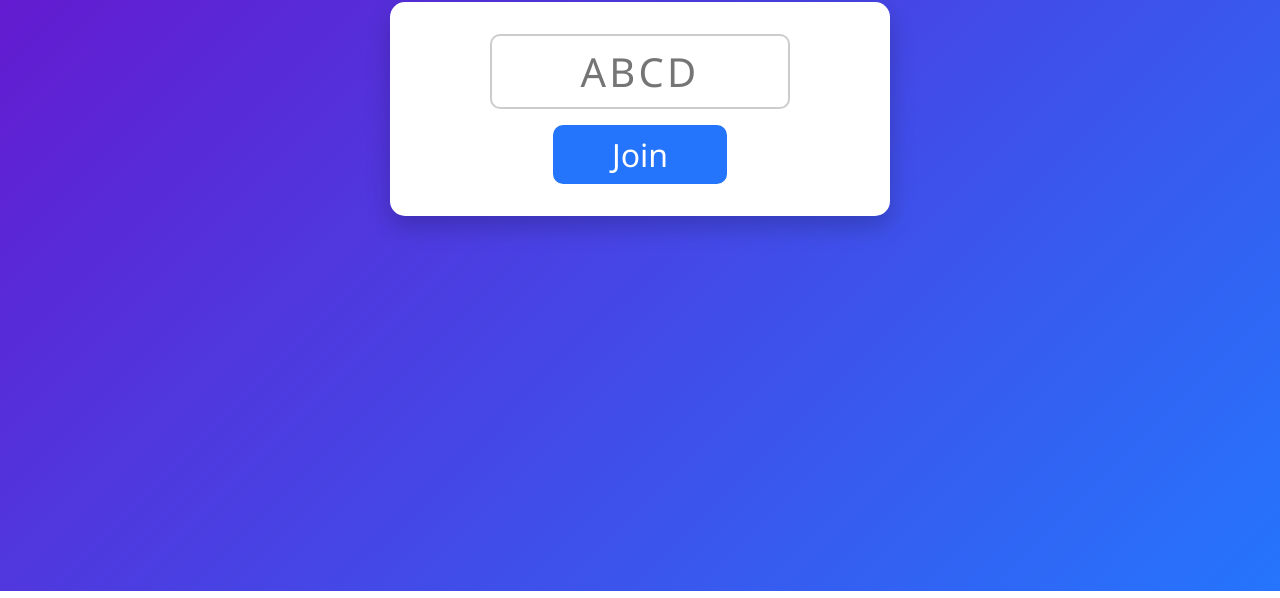
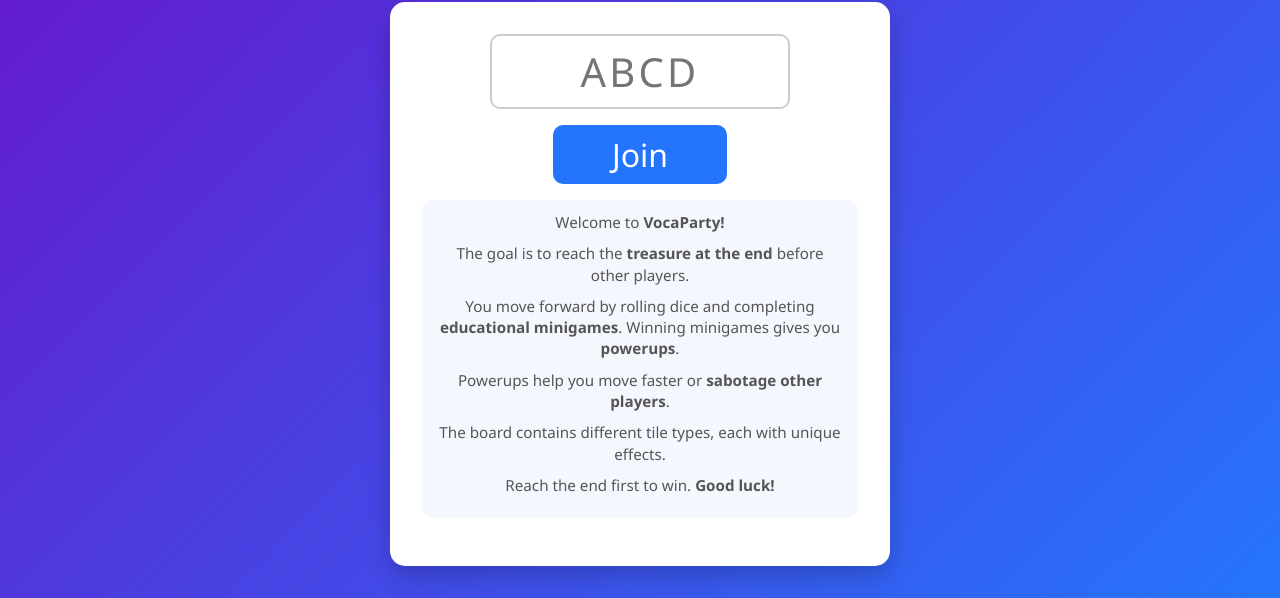
Before and after one commit to MilanVanSteen/PartyGameWebClient, a website with bundled scripts: page index.html in a window 1280 px wide. Shown: the part 209-807 px from the top of the page. Built offline with nearby package versions, Linux system fonts and the light colour scheme; no server answers; a web font is replaced by a local one.

Commit message:
Added game instructions in lobby

```diff
--- a/index.html
+++ b/index.html
@@ -20,18 +20,93 @@
         <section id="joinScreen">
             <input id="roomInput" placeholder="ABCD" maxlength="4">
             <button id="joinBtn">Join</button>
+
+            <div id="vocaPartyInstructions">
+                <p> Welcome to <strong>VocaParty!</strong> </p>
+
+                <p>
+                    The goal is to reach the <strong>treasure at the end</strong> before other players.
+                </p>
+
+                <p>
+                    You move forward by rolling dice and completing <strong>educational minigames</strong>.
+                    Winning minigames gives you <strong>powerups</strong>.
+                </p>
+
+                <p>
+                    Powerups help you move faster or <strong>sabotage other players</strong>.
+                </p>
+
+                <p>
+                    The board contains different tile types, each with unique effects.
+                </p>
+
+                <p>
+                    Reach the end first to win. <strong>Good luck!</strong>
+                </p>
+            </div>
         </section>
 
         <section id="nameScreen" class="hidden">
             <input id="nameInput" placeholder="Your name" maxlength="15">
             <button id="nameBtn">Enter</button>
             <div id="nameLog"></div>
+
+            <div id="vocaPartyInstructions">
+                <p> Welcome to <strong>VocaParty!</strong> </p>
+
+                <p>
+                    The goal is to reach the <strong>treasure at the end</strong> before other players.
+                </p>
+
+                <p>
+                    You move forward by rolling dice and completing <strong>educational minigames</strong>.
+                    Winning minigames gives you <strong>powerups</strong>.
+                </p>
+
+                <p>
+                    Powerups help you move faster or <strong>sabotage other players</strong>.
+                </p>
+
+                <p>
+                    The board contains different tile types, each with unique effects.
+                </p>
+
+                <p>
+                    Reach the end first to win. <strong>Good luck!</strong>
+                </p>
+            </div>
         </section>
 
         <!-- Waiting Screen -->
         <section id="waitingScreen" class="hidden">
             <h2>Waiting for host to start the game...</h2>
             <ul id="playerList"></ul>
+
+            <div id="vocaPartyInstructions">
+                <p> Welcome to <strong>VocaParty!</strong> </p>
+
+                <p>
+                    The goal is to reach the <strong>treasure at the end</strong> before other players.
+                </p>
+
+                <p>
+                    You move forward by rolling dice and completing <strong>educational minigames</strong>.
+                    Winning minigames gives you <strong>powerups</strong>.
+                </p>
+
+                <p>
+                    Powerups help you move faster or <strong>sabotage other players</strong>.
+                </p>
+
+                <p>
+                    The board contains different tile types, each with unique effects.
+                </p>
+
+                <p>
+                    Reach the end first to win. <strong>Good luck!</strong>
+                </p>
+            </div>
         </section>
 
         <!-- In-game Screen -->
--- a/style.css
+++ b/style.css
@@ -564,3 +564,17 @@
     margin-bottom: 1rem;
     line-height: 1.4;
 }
+
+#vocaPartyInstructions {
+    text-align: center;
+    padding: 0.75rem 1rem;
+    background: #f5f7ff;
+    border-radius: 10px;
+    font-size: 0.95rem;
+    color: #555;
+    margin-bottom: 1rem;
+    line-height: 1.4;
+}
+#vocaPartyInstructions p {
+    margin-bottom: 10px;
+}
```
